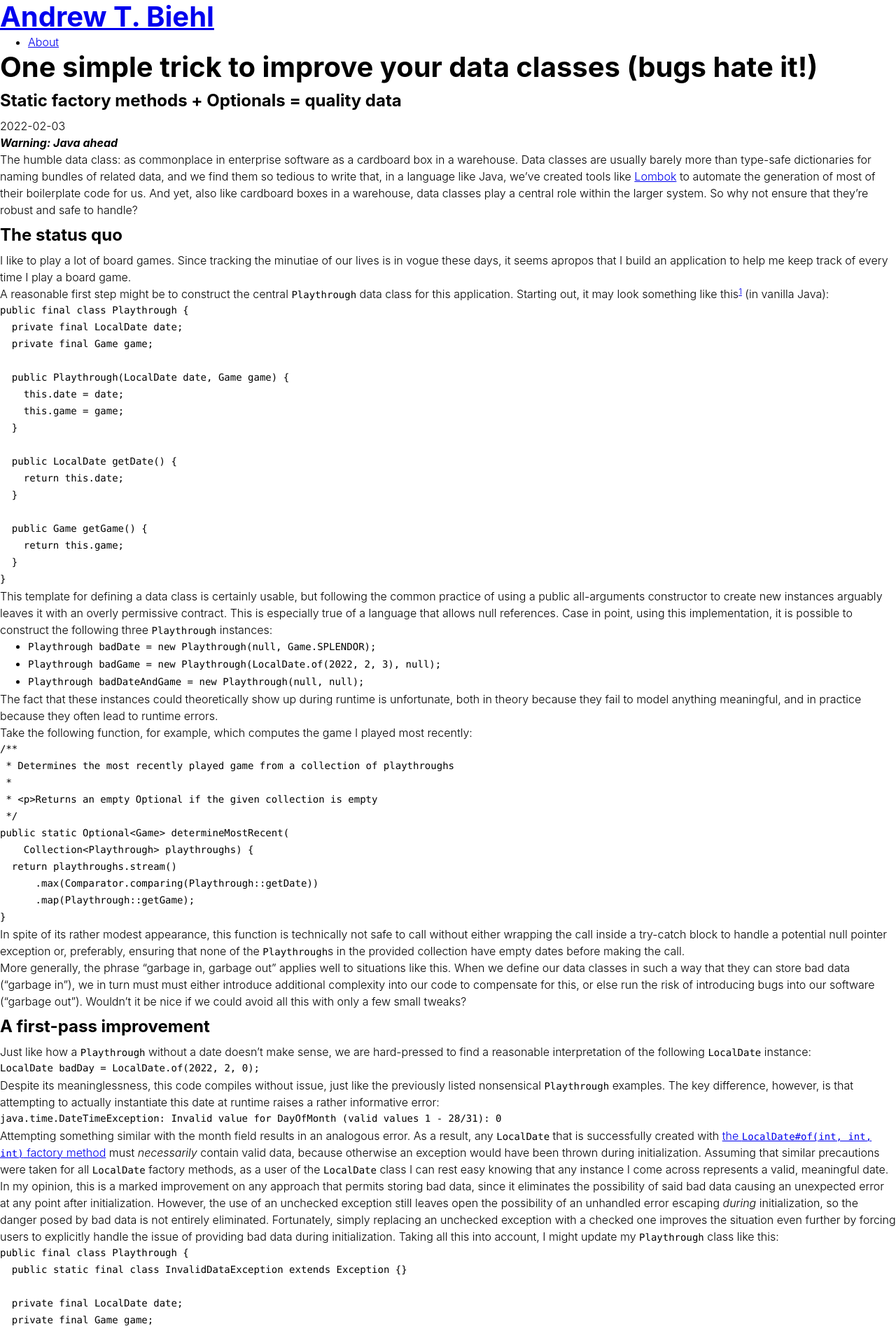
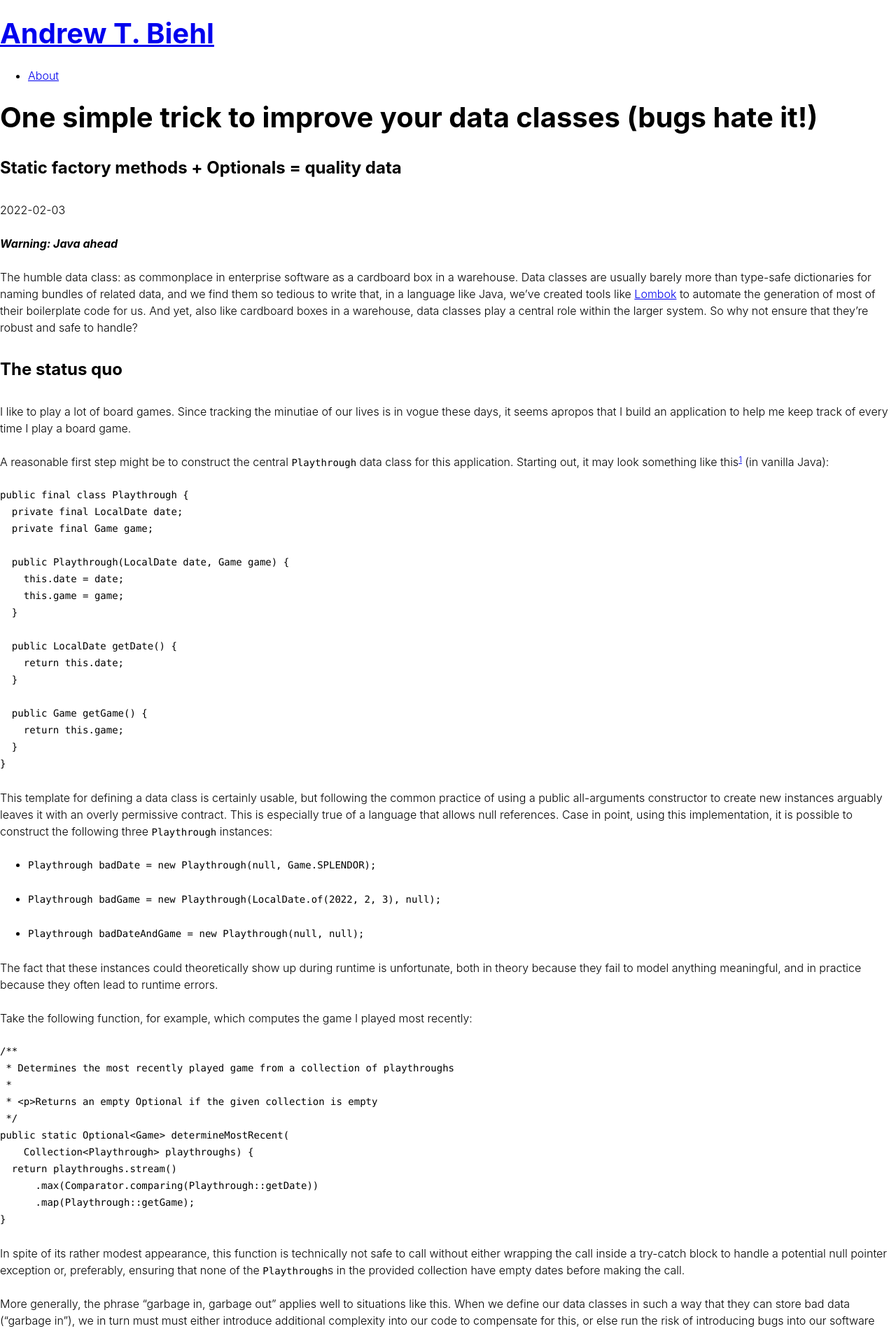
Before and after one commit to andrewtbiehl/andrewtbiehl.com, a Jekyll site: the page built from _posts/2022-02-03-improving-data-classes.md, in a window 1280 px wide. Shown: the top 1902 px of the page at 70% size. Built offline with Jekyll 4.4.1, drawn with Linux system fonts in a browser that asks for light colours.

Commit message:
Add vertical spacing between elements

```diff
--- a/_sass/_base.scss
+++ b/_sass/_base.scss
@@ -68,5 +68,16 @@ sup {
   margin-top: -1px;
 }
 hr {
-  margin: 23px 0;
+  margin: 21px 0;
 }
+
+// Add vertical spacing between elements
+blockquote, figure, h1, h2, h3, h4, h5, h6, img, p, pre {
+  margin-top: $baseline * 3;
+  margin-bottom: $baseline * 3;
+}
+// Undo vertical spacing from some child elements
+figure > *:first-child {
+  margin-top: 0;
+  margin-bottom: 0;
+}
```
